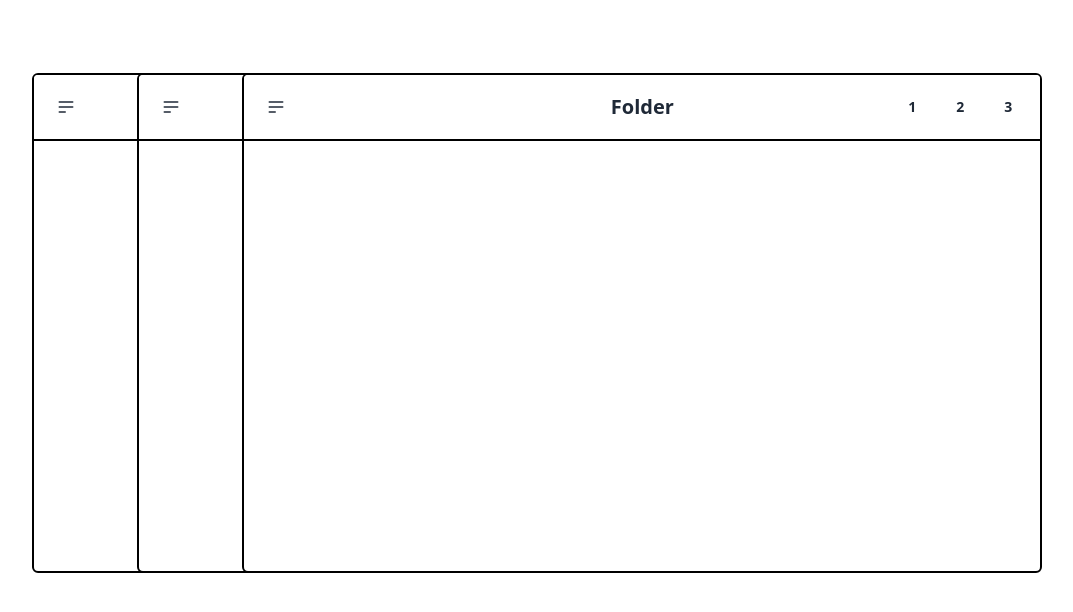
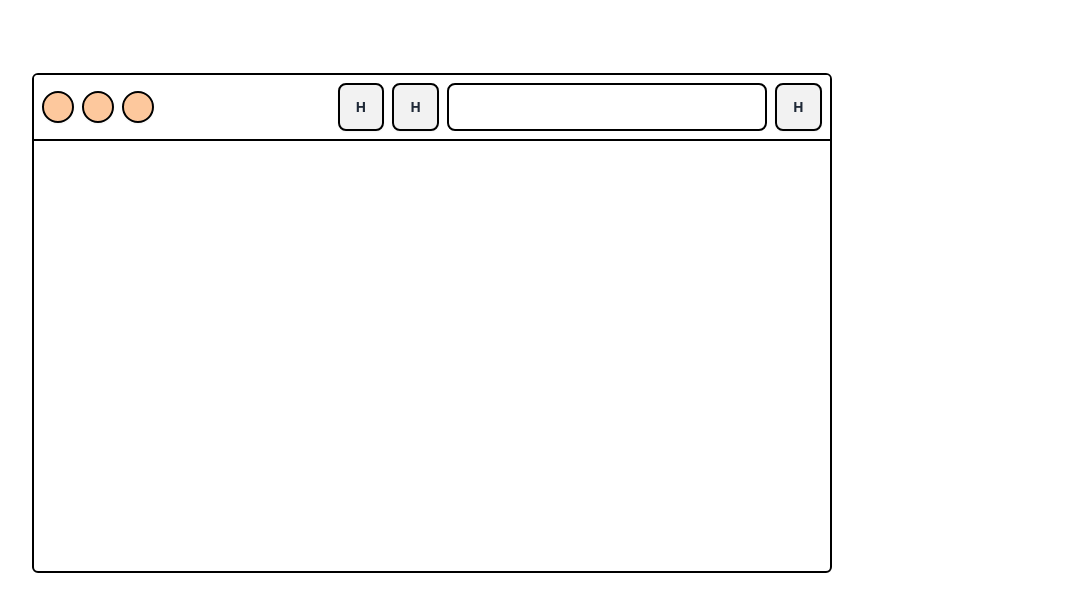
Before and after one commit to Criztiandev/Porfolio-Desktop, a React (Vite) app in the folder client/: page / in a window 1280 px wide. Shown: the top 612 px of the page, without its empty margins (29-1102 px from the left). Built offline with nearby package versions, Linux system fonts and the light colour scheme; grey boxes are pictures that could not be loaded.

Commit message:
Add: BrowserUI

```diff
--- a/client/src/components/Avatar.tsx
+++ b/client/src/components/Avatar.tsx
@@ -6,7 +6,10 @@ interface Props extends BaseProps {
 
 const Avatar = ({ path, className }: Props) => {
   return (
-    <div className={`w-10 rounded-full ${className && className}`}>
+    <div
+      className={`avatar w-12 rounded-full ${
+        className && className
+      } overflow-hidden border-2 border-black`}>
       <img alt="Tailwind CSS Navbar component" src={path} />
     </div>
   );
--- a/client/src/containers/Window/Header.tsx
+++ b/client/src/containers/Window/Header.tsx
@@ -141,71 +141,19 @@ export const BrowserHeader = ({ onPoint }: BrowserHeaderProps) => {
     <motion.header
       onPointerDown={(e) => onPoint.start(e)}
       className="border-b-2 border-black">
-      <nav className="navbar bg-base-100">
-        <div className="navbar-start">
-          <div className="dropdown">
-            <div
-              tabIndex={0}
-              role="button"
-              className="btn btn-ghost btn-circle">
-              <svg
-                xmlns="http://www.w3.org/2000/svg"
-                className="h-5 w-5"
-                fill="none"
-                viewBox="0 0 24 24"
-                stroke="currentColor">
-                <path
-                  strokeLinecap="round"
-                  strokeLinejoin="round"
-                  strokeWidth="2"
-                  d="M4 6h16M4 12h16M4 18h7"
-                />
-              </svg>
-            </div>
-            <ul
-              tabIndex={0}
-              className="menu menu-sm dropdown-content mt-3 z-[1] p-2 shadow bg-base-100 rounded-box w-52">
-              <li>
-                <a>Homepage</a>
-              </li>
-              <li>
-                <a>Portfolio</a>
-              </li>
-              <li>
-                <a>About</a>
-              </li>
-            </ul>
+      <nav className="navbar bg-base-100 ">
+        <div className="navbar-start flex gap-2">
+          <div className="btn btn-circle bg-orange-400/50 btn-sm border-2 border-black"></div>
+          <div className="btn btn-circle bg-orange-400/50 btn-sm border-2 border-black"></div>
+          <div className="btn btn-circle bg-orange-400/50 btn-sm border-2 border-black"></div>
+        </div>
+        <div className="navbar-center flex gap-2">
+          <div className="flex gap-2">
+            <button className="btn border-2 border-black">H</button>
+            <button className="btn border-2 border-black">H</button>
           </div>
-        </div>
-        <div className="navbar-center">
-          <span className="btn btn-ghost text-xl">{}</span>
-        </div>
-        <div className="navbar-end flex gap-2">
-          <button className="btn btn-ghost btn-circle">
-            <svg
-              xmlns="http://www.w3.org/2000/svg"
-              className="h-5 w-5"
-              fill="none"
-              viewBox="0 0 24 24"
-              stroke="currentColor">
-              <path
-                strokeLinecap="round"
-                strokeLinejoin="round"
-                strokeWidth="2"
-                d="M21 21l-6-6m2-5a7 7 0 11-14 0 7 7 0 0114 0z"
-              />
-            </svg>
-          </button>
-
-          <Dropdown title="Test" className="rounded-full dropdown-end">
-            <Avatar
-              className=""
-              path="https://daisyui.com/images/stock/photo-1534528741775-53994a69daeb.jpg"
-            />
-            <Dropdown.Content>
-              <Dropdown.List>HI</Dropdown.List>
-            </Dropdown.Content>
-          </Dropdown>
+          <input className="input border-2 border-black w-[320px] font-semibold text-xl" />
+          <button className="btn border-2 border-black">H</button>
         </div>
       </nav>
     </motion.header>
--- a/client/src/containers/Window/index.tsx
+++ b/client/src/containers/Window/index.tsx
@@ -11,8 +11,6 @@ import { BrowserHeader, DefaultHeader } from "./Header";
 import { DragControls, motion } from "framer-motion";
 import { BaseProps } from "@/interface/Component";
 import { WindowState } from "@/service/store/slice/window.slice";
-import { useSelector } from "react-redux";
-import { RootState } from "@/service/store";
 
 interface WindowProps extends BaseProps, WindowState {
   title: string;
@@ -57,8 +55,8 @@ const Window = forwardRef(
 
     return (
       <>
-        <div ref={outerRef}>
-          {!isPreview && (
+        {!isPreview && (
+          <div ref={outerRef}>
             <motion.div
               ref={containerRef}
               drag
@@ -77,8 +75,8 @@ const Window = forwardRef(
               className="fixed border-2 border-black rounded-md overflow-hidden bg-white">
               {children}
             </motion.div>
-          )}
-        </div>
+          </div>
+        )}
       </>
     );
   }
--- a/client/src/index.css
+++ b/client/src/index.css
@@ -3,6 +3,7 @@
 @tailwind utilities;
 
 body {
+  user-select: none;
   overflow: hidden;
 }
 
--- a/client/src/views/static/DesktopScreen.tsx
+++ b/client/src/views/static/DesktopScreen.tsx
@@ -1,5 +1,4 @@
 import Browser from "@/containers/Browser";
-import Folder from "@/containers/Folder";
 import { useRef } from "react";
 
 const DesktopScreen = () => {
@@ -10,8 +9,6 @@ const DesktopScreen = () => {
       className="h-[100vh] grid grid-cols-12 grid-rows-6 gap-4  place-items-center p-4 overflow-hidden"
       ref={parentRef}>
       <Browser />
-      <Folder />
-      <Folder />
     </div>
   );
 };
```
